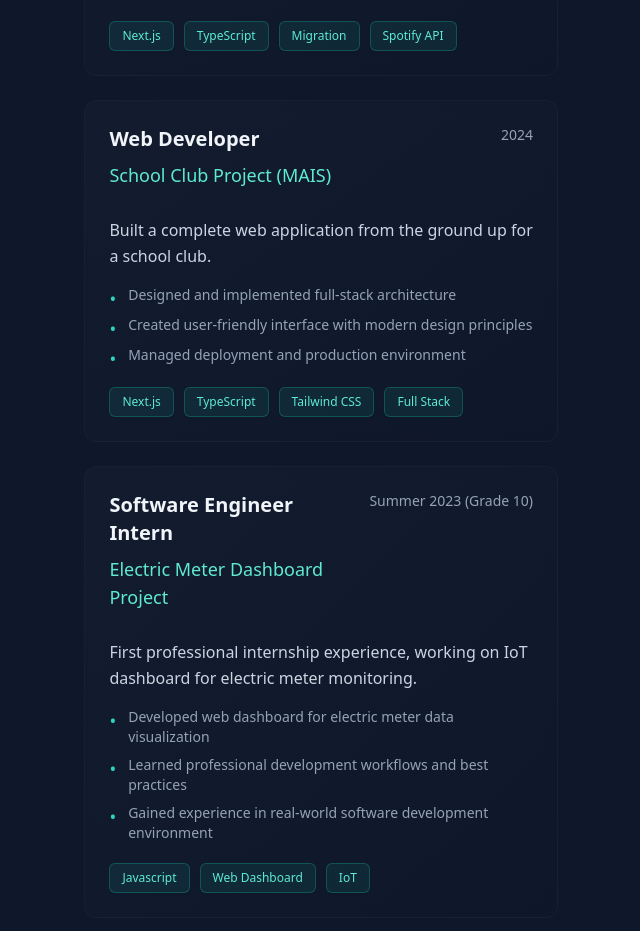
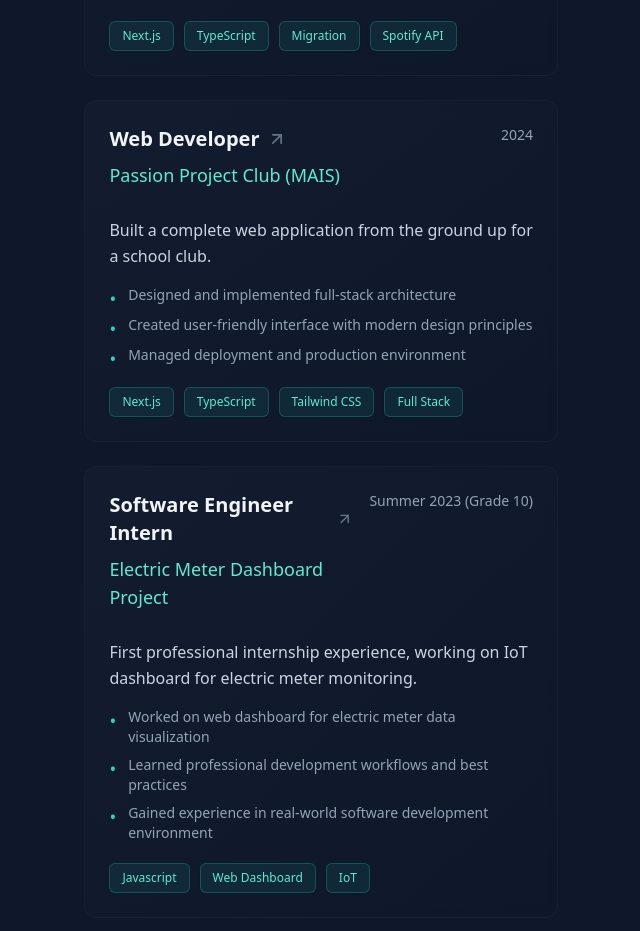
Before and after one commit to Sain-orshikh/portfolio, a Next.js app: page / in a window 1280 px wide. Shown: the part 1822-2753 px from the top of the page, without its empty margins (578-1218 px from the left). Built offline with nearby package versions, Linux system fonts and the light colour scheme.

Commit message:
experience data updated

```diff
--- a/src/data/experiences.ts
+++ b/src/data/experiences.ts
@@ -28,7 +28,8 @@ export const experiences: Experience[] = [
       'Developed about section and content management features',
       'Established foundation for ongoing development and future features'
     ],
-    tech: ['Next.js', 'TypeScript', 'Vercel', 'Cloudinary']
+    tech: ['Next.js', 'TypeScript', 'Vercel', 'Cloudinary'],
+    link: 'https://www.facebook.com/MongolAspiration'
   },
   {
     id: 'exp-3',
@@ -42,12 +43,13 @@ export const experiences: Experience[] = [
       'Improved performance, maintainability, and user experience',
       'Deployed and managed production environment on Vercel'
     ],
-    tech: ['Next.js', 'TypeScript', 'Migration', 'Spotify API']
+    tech: ['Next.js', 'TypeScript', 'Migration', 'Spotify API'],
+    link: 'https://www.studysimple.org'
   },
   {
     id: 'exp-4',
     role: 'Web Developer',
-    company: 'School Club Project (MAIS)',
+    company: 'Passion Project Club (MAIS)',
     period: '2024',
     type: 'school',
     description: 'Built a complete web application from the ground up for a school club.',
@@ -56,7 +58,8 @@ export const experiences: Experience[] = [
       'Created user-friendly interface with modern design principles',
       'Managed deployment and production environment'
     ],
-    tech: ['Next.js', 'TypeScript', 'Tailwind CSS', 'Full Stack']
+    tech: ['Next.js', 'TypeScript', 'Tailwind CSS', 'Full Stack'],
+    link: 'https://github.com/Sain-orshikh/PP_web'
   },
   {
     id: 'exp-5',
@@ -66,10 +69,11 @@ export const experiences: Experience[] = [
     type: 'unpaid',
     description: 'First professional internship experience, working on IoT dashboard for electric meter monitoring.',
     achievements: [
-      'Developed web dashboard for electric meter data visualization',
+      'Worked on web dashboard for electric meter data visualization',
       'Learned professional development workflows and best practices',
       'Gained experience in real-world software development environment'
     ],
-    tech: ['Javascript', 'Web Dashboard', 'IoT']
+    tech: ['Javascript', 'Web Dashboard', 'IoT'],
+    link: 'https://gersmart.mn/'
   }
 ];
```
